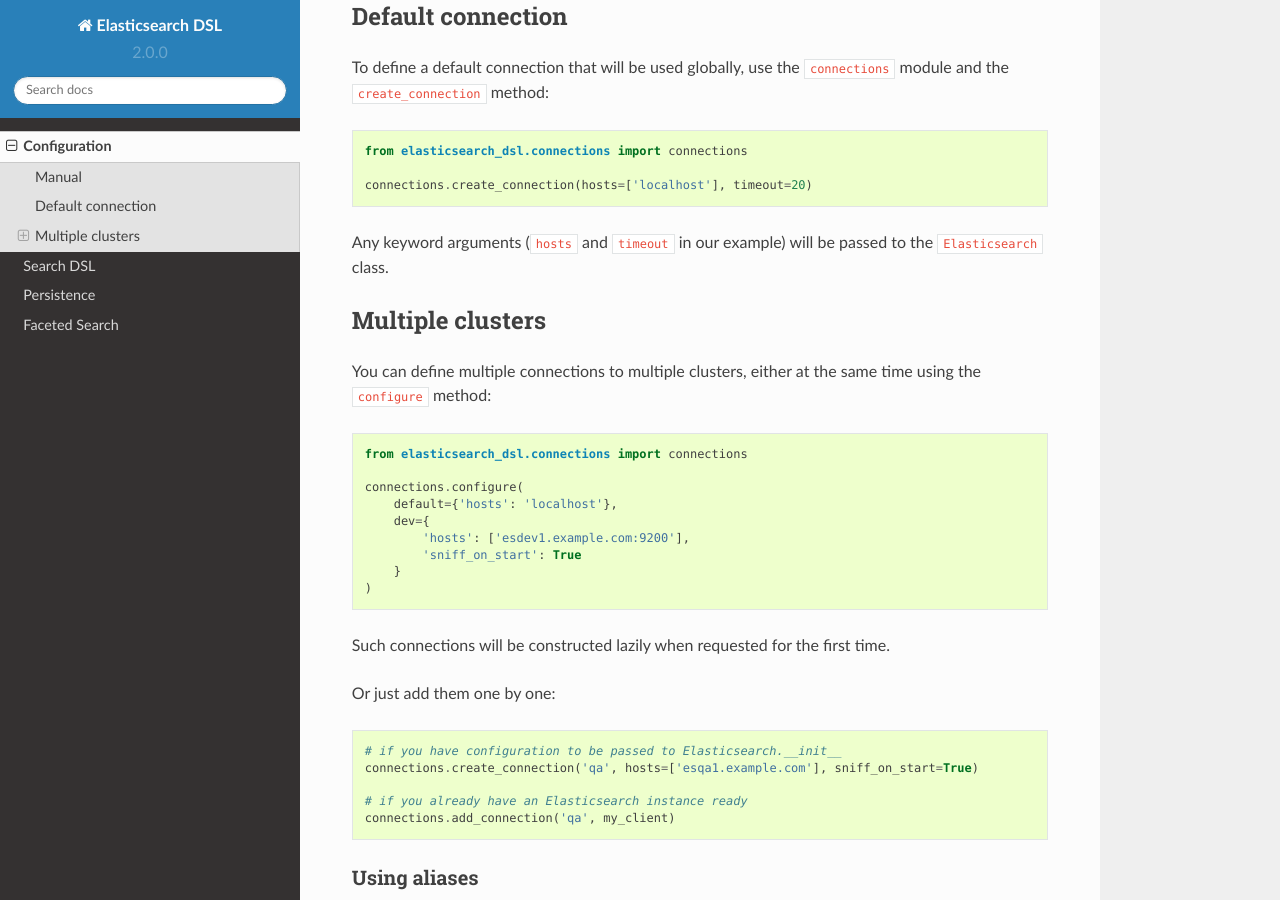
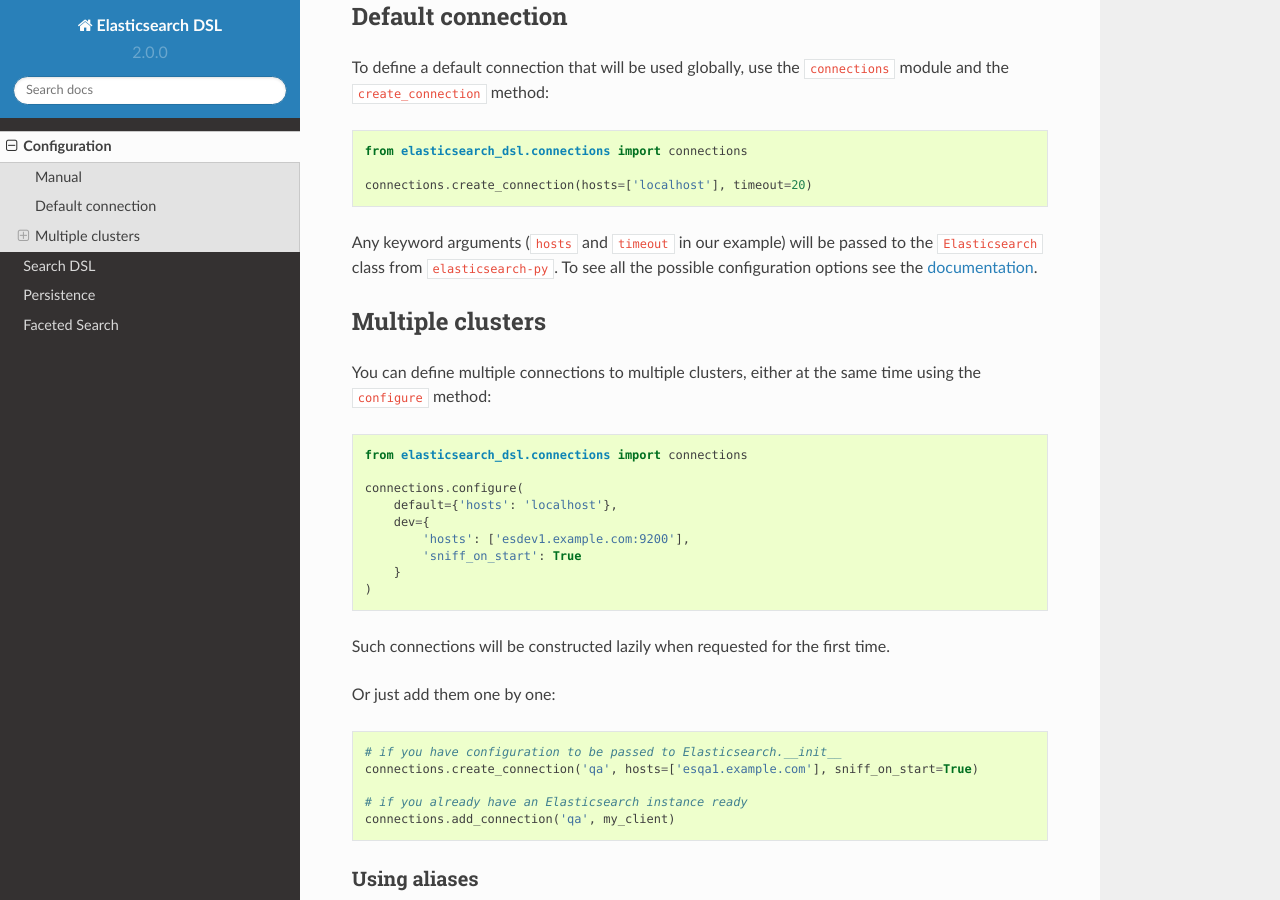
Before and after one commit to elastic/elasticsearch-dsl-py, a Sphinx documentation site: the page built from docs/configuration.rst, in a window 1280 px wide and 900 px high, scrolled down 912 px. Built offline with Sphinx 7.4.7 and the Read the Docs theme 2.0.0, drawn with Linux system fonts in a browser that asks for light colours.

Commit message:
Add links to elasticsearch-py
Closes #405 Thanks edmorley for the suggestions!

```diff
--- a/docs/configuration.rst
+++ b/docs/configuration.rst
@@ -56,7 +56,9 @@
     connections.create_connection(hosts=['localhost'], timeout=20)
 
 Any keyword arguments (``hosts`` and ``timeout`` in our example) will be passed
-to the ``Elasticsearch`` class.
+to the ``Elasticsearch`` class from ``elasticsearch-py``. To see all the
+possible configuration options see the `documentation
+<http://elasticsearch-py.readthedocs.io/en/master/api.html#elasticsearch>`_.
 
 Multiple clusters
 -----------------
```
Also changed, not shown: 1 other file.
